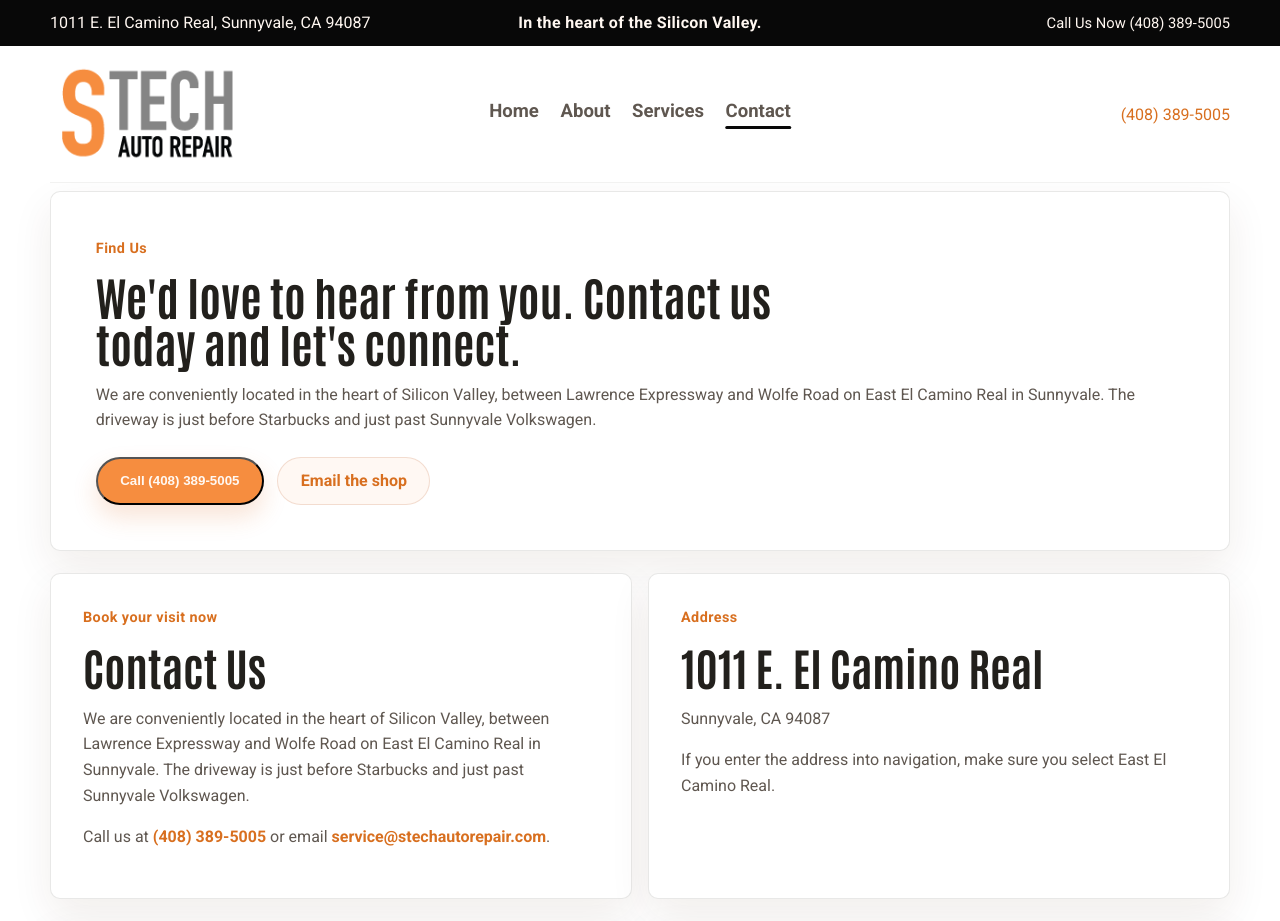
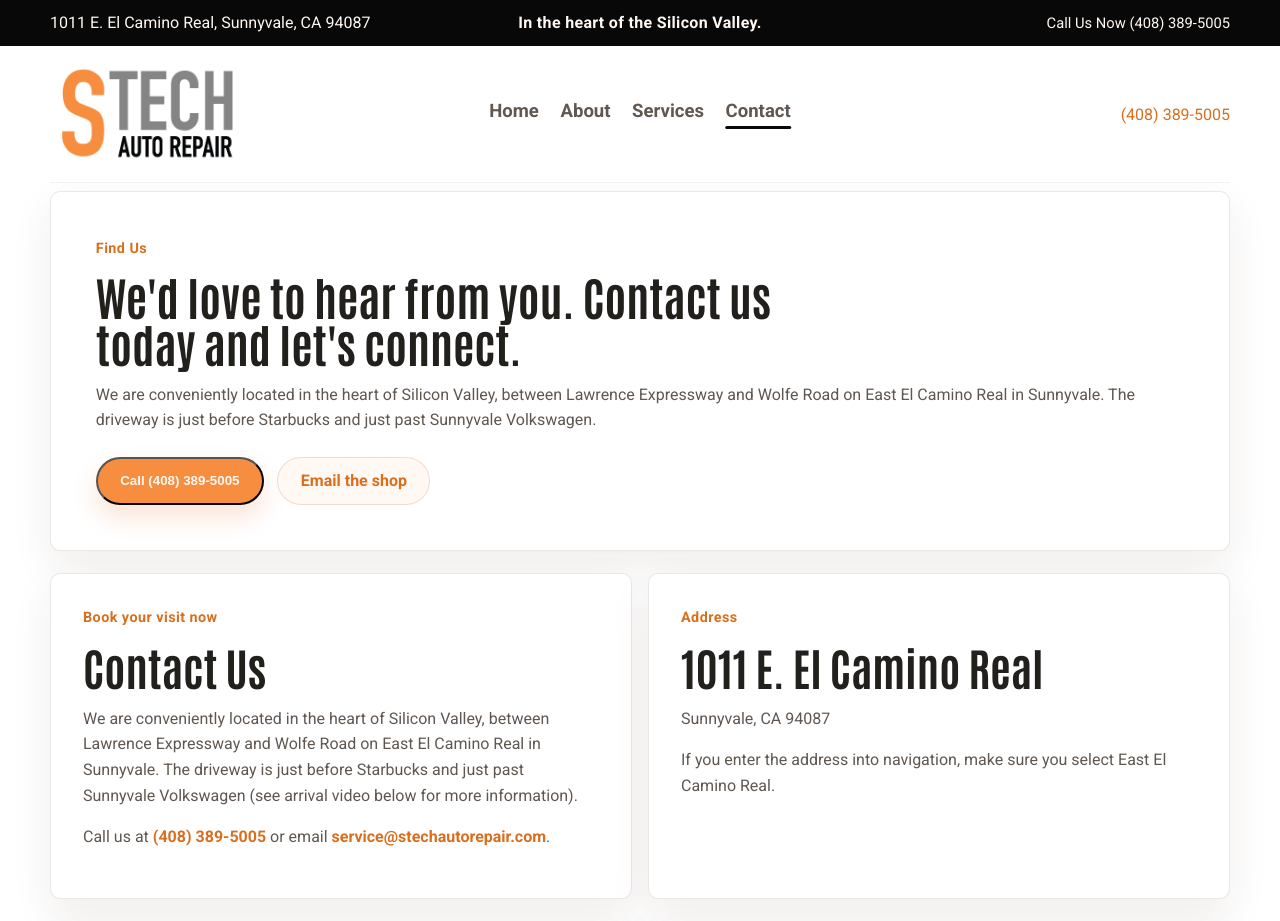
Before and after one commit to DietmarSZ/stechherman, a Next.js app: page /contact in a window 1280 px wide. Shown: the top 921 px of the page. Built offline with nearby package versions, Linux system fonts and the light colour scheme.

Commit message:
Refine contact page directions copy

```diff
--- a/src/app/contact/page.tsx
+++ b/src/app/contact/page.tsx
@@ -41,7 +41,12 @@ export default function ContactPage() {
         <article className="panel info-block">
           <p className="eyebrow">Book your visit now</p>
           <h2>Contact Us</h2>
-          <p>{site.locationNote}</p>
+          <p>
+            We are conveniently located in the heart of Silicon Valley, between Lawrence
+            Expressway and Wolfe Road on East El Camino Real in Sunnyvale. The driveway is just
+            before Starbucks and just past Sunnyvale Volkswagen (see arrival video below for more
+            information).
+          </p>
           <p>
             Call us at{" "}
             <PhoneAction
```
